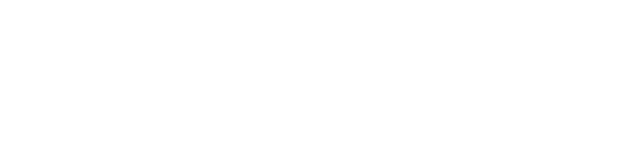
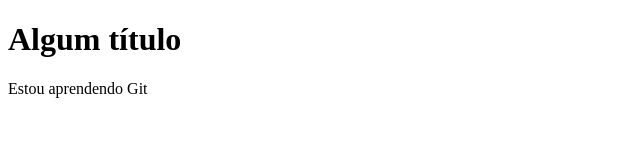
Before and after one commit to andersonaco/tutorial-git, a plain HTML site: page index.html in a window 1280 px wide. Shown: the whole page, without its empty margins (0-640 px from the left). Drawn offline with Linux system fonts and the light colour scheme.

Commit message:
Criei titulo e paragrafo

```diff
--- a/index.html
+++ b/index.html
@@ -3,9 +3,10 @@
 <head>
     <meta charset="UTF-8">
     <meta name="viewport" content="width=device-width, initial-scale=1.0">
-    <title>Document</title>
+    <title>Tutorial de Git</title>
 </head>
 <body>
-
+    <h1>Algum título</h1>
+    <p>Estou aprendendo Git</p>
 </body>
 </html>
```
